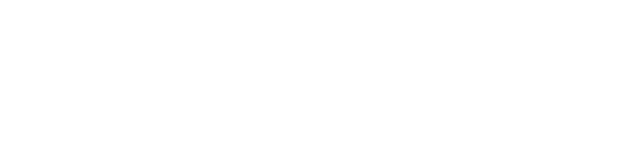
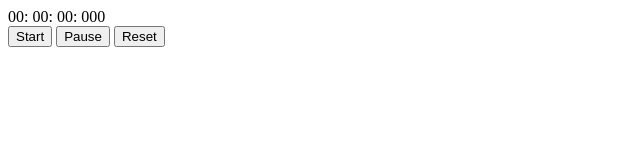
Before and after one commit to benedictenaess/Stopwatch, a plain HTML site: page index.html in a window 1280 px wide. Shown: the whole page, without its empty margins (0-640 px from the left). Drawn offline with Linux system fonts and the light colour scheme.

Commit message:
All classes

```diff
--- a/index.html
+++ b/index.html
@@ -7,6 +7,21 @@
 	<link rel="stylesheet" href="style.css">
 </head>
 <body>
+	<div class="main-container">
+		<div class="stopwatch-container">
+			<div class="stopwatch-clock">
+				<span class="hours">00</span>:
+				<span class="minutes">00</span>:
+				<span class="seconds">00</span>:
+				<span class="milliseconds">000</span>
+			</div>
+			<div class="stopwatch-buttons">
+				<button class="start-button">Start</button>
+				<button class="pause-button">Pause</button>
+				<button class="reset-button">Reset</button>
+			</div>
+		</div>
+	</div>
 	<script src="app.js"></script>
 </body>
 </html>
```
